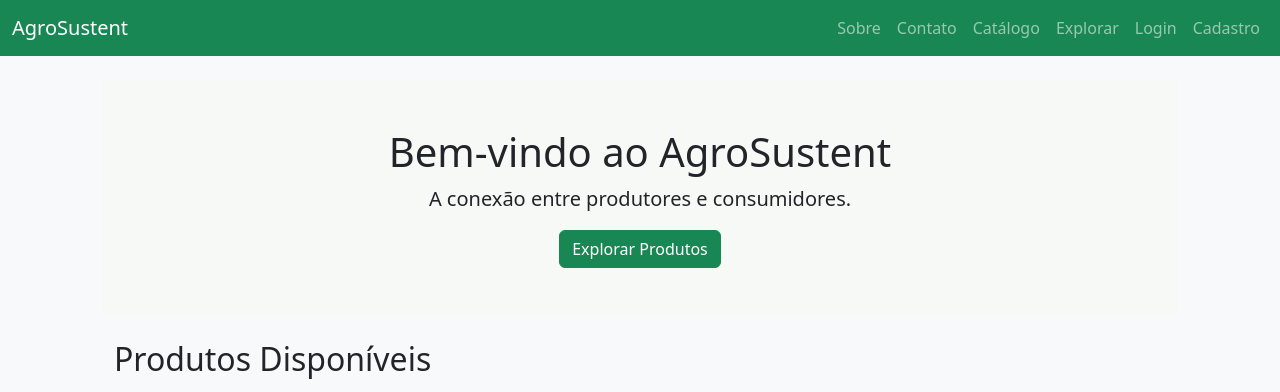
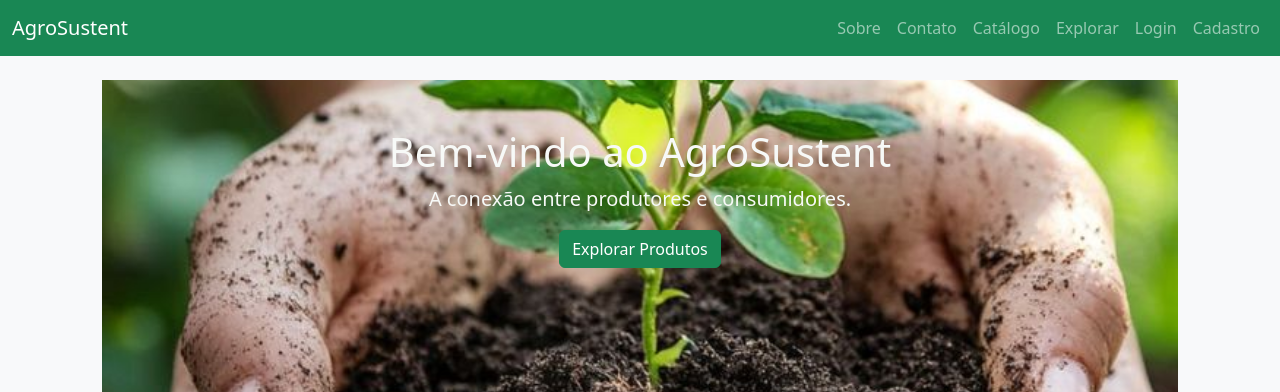
Before and after one commit to marianasantosmendes/AgroSustent, a Flask app: page / in a window 1280 px wide. Shown: the top 392 px of the page. Run offline with Flask 3, Linux system fonts and the light colour scheme.

Commit message:
Arruma nome das imagens, concerta arquivo products.json e corrige exibicao de imagem na aplicacao

```diff
--- a/app.py
+++ b/app.py
@@ -11,11 +11,13 @@ app.config["SQLALCHEMY_TRACK_MODIFICATIONS"] = False
 
 db = SQLAlchemy(app)
 
+
 class User(db.Model):
     id = db.Column(db.Integer, primary_key=True)
     name = db.Column(db.String(100), nullable=False)
     email = db.Column(db.String(120), unique=True, nullable=False)
     password = db.Column(db.String(200), nullable=False)
+
 
 class Product(db.Model):
     id = db.Column(db.Integer, primary_key=True)
@@ -26,45 +28,70 @@ class Product(db.Model):
     created_at = db.Column(db.DateTime, default=datetime.utcnow)
     imagem = db.Column(db.String(300), nullable=True)
 
+
 def current_user():
     if "user_id" in session:
         return User.query.get(session["user_id"])
     return None
 
-@app.route('/')
+
+@app.route("/")
 def index():
     produtos = Product.query.order_by(Product.created_at.desc()).all()
-    return render_template("index.html", title="Início", user=current_user(), produtos=produtos)
+    return render_template(
+        "index.html", title="Início", user=current_user(), produtos=produtos
+    )
 
-@app.route('/sobre')
+
+@app.route("/sobre")
 def sobre():
     return render_template("sobre.html", title="Sobre", user=current_user())
 
-@app.route('/catalogo')
-def catalogo ():
+
+@app.route("/catalogo")
+def catalogo():
     # leitura de filtros
-    q = request.args.get('q','').lower()
-    category = request.args.get('category','')
+    q = request.args.get("q", "").lower()
+    category = request.args.get("category", "")
     produtos = Product.query.order_by(Product.created_at.desc()).all()
     # aplicar filtros simples
     if q:
-        produtos = [p for p in produtos if q in (p.title or '').lower() or q in (p.description or '').lower()]
+        produtos = [
+            p
+            for p in produtos
+            if q in (p.title or "").lower() or q in (p.description or "").lower()
+        ]
     if category:
         produtos = [p for p in produtos if p.category == category]
     categories = sorted(list({p.category for p in Product.query.all() if p.category}))
-    return render_template("catalogo.html", title="Catalogo", user=current_user(), produtos=produtos, categories=categories)
+    return render_template(
+        "catalogo.html",
+        title="Catalogo",
+        user=current_user(),
+        produtos=produtos,
+        categories=categories,
+    )
 
-@app.route('/explorar')
+
+@app.route("/explorar")
 def explorar():
     produtos = Product.query.order_by(Product.created_at.desc()).all()
     categories = sorted(list({p.category for p in Product.query.all() if p.category}))
-    return render_template("explorar.html", title="Explorar", user=current_user(), produtos=produtos, categories=categories)
+    return render_template(
+        "explorar.html",
+        title="Explorar",
+        user=current_user(),
+        produtos=produtos,
+        categories=categories,
+    )
 
-@app.route('/contato')
+
+@app.route("/contato")
 def contato():
     return render_template("contato.html", title="Contato", user=current_user())
 
-@app.route('/cadastro', methods=["GET", "POST"])
+
+@app.route("/cadastro", methods=["GET", "POST"])
 def cadastro():
     if request.method == "POST":
         name = request.form["name"]
@@ -74,7 +101,9 @@ def cadastro():
         if User.query.filter_by(email=email).first():
             flash("E-mail já cadastrado!", "error")
         else:
-            user = User(name=name, email=email, password=generate_password_hash(password))
+            user = User(
+                name=name, email=email, password=generate_password_hash(password)
+            )
             db.session.add(user)
             db.session.commit()
             flash("Cadastro realizado com sucesso!", "success")
@@ -82,7 +111,8 @@ def cadastro():
 
     return render_template("cadastro.html", title="Cadastro", user=current_user())
 
-@app.route('/login', methods=["GET", "POST"])
+
+@app.route("/login", methods=["GET", "POST"])
 def login():
     if request.method == "POST":
         email = request.form["email"]
@@ -98,17 +128,20 @@ def login():
 
     return render_template("login.html", title="Login", user=current_user())
 
-@app.route('/logout')
+
+@app.route("/logout")
 def logout():
     session.pop("user_id", None)
     flash("Logout realizado!", "info")
     return redirect(url_for("index"))
+
 
 def load_products_from_json(path="products.json"):
     if not os.path.exists(path):
         return []
     with open(path, "r", encoding="utf-8") as f:
         return json.load(f)
+
 
 if __name__ == "__main__":
     with app.app_context():
@@ -117,11 +150,14 @@ if __name__ == "__main__":
         if Product.query.count() == 0:
             data = load_products_from_json("products.json")
             for p in data:
-                prod = Product(title=p.get("title") or p.get("nome"),
-                               description=p.get("description") or p.get("descricao"),
-                               price=p.get("price") or p.get("preco") or 0.0,
-                               category=p.get("category") or p.get("categoria"),
-                               imagem=p.get("imagem") or p.get("image") or p.get("imagem") )
+                prod = Product(
+                    id=p.get("id"),
+                    title=p.get("title"),
+                    description=p.get("description"),
+                    price=p.get("price"),
+                    category=p.get("category"),
+                    imagem=p.get("imagem"),
+                )
                 db.session.add(prod)
             db.session.commit()
     app.run(debug=True)
--- a/products.json
+++ b/products.json
@@ -5,7 +5,7 @@
     "description": "Tomate fresco orgânico",
     "price": 8.5,
     "category": "Hortaliças",
-    "imagem": "static/imges.jpg"
+    "imagem": "static/img/tomate.jpeg"
   },
   {
     "id": 2,
@@ -13,7 +13,7 @@
     "description": "Ovo de galinha caipira - unidade",
     "price": 0.8,
     "category": "Granja",
-    "imagem": "static/img/placeholder.png"
+    "imagem": "static/img/ovo.jpeg"
   },
   {
     "id": 3,
@@ -21,7 +21,7 @@
     "description": "Queijo de leite cru",
     "price": 25.0,
     "category": "Laticínios",
-    "imagem": "static/img/placeholder.png"
+    "imagem": "static/img/queijo.jpeg"
   },
   {
     "id": 4,
@@ -29,7 +29,7 @@
     "description": "Alface fresca",
     "price": 3.2,
     "category": "Hortaliças",
-    "imagem": "static/img/placeholder.png"
+    "imagem": "static/img/alface.jpeg"
   },
   {
     "id": 5,
@@ -37,7 +37,6 @@
     "description": "Batata orgânica",
     "price": 4.0,
     "category": "Hortaliças",
-    "imagem": "static/img/placeholder.png"
+    "imagem": "static/img/batata.jpg"
   }
-
 ]
--- a/templates/explorar.html
+++ b/templates/explorar.html
@@ -7,7 +7,7 @@
 <div class="d-flex flex-wrap gap-3 mb-4">
   {% for p in produtos[:4] %}
   <div class="card" style="width:180px;">
-    <img src="{{ p.imagem or url_for('static', filename='img/placeholder.png') }}" class="card-img-top" style="height:100px;object-fit:cover;">
+    <img src="{{ p.imagem }}" class="card-img-top" style="height:100px;object-fit:cover;">
     <div class="card-body p-2">
       <h6 class="card-title mb-1">{{ p.title }}</h6>
       <p class="mb-0 small">R$ {{ '%.2f'|format(p.price) }}</p>
--- a/templates/index.html
+++ b/templates/index.html
@@ -1,17 +1,17 @@
 {% extends "base.html" %}
 {% block content %}
-<div class="text-center py-5" style="background:#f7f9f7;">
-  <h1>Bem-vindo ao AgroSustent</h1>
-  <p class="lead">A conexão entre produtores e consumidores.</p>
+<div class="text-center py-5" style="background:#f7f9f7; background-image: url('{{ url_for('static', filename='img/fundo.jpeg') }}'); background-repeat: no-repeat; background-size: cover; background-position: center; height: 50vh; width: 100%;">
+  <h1 style="color: #f7f9f7;">Bem-vindo ao AgroSustent</h1>
+  <p class="lead" style="color: #f7f9f7;">A conexão entre produtores e consumidores.</p>
   <a class="btn btn-success" href="{{ url_for('catalogo') }}">Explorar Produtos</a>
 </div>
 
-<div class="container mt-4">
+<div class="container mt-4 text-center">
   <h2 class="mb-3">Produtos Disponíveis</h2>
   <div class="d-flex flex-wrap gap-3">
     {% for p in produtos %}
     <div class="card" style="width:220px;">
-      <img src="{{ p.imagem or url_for('static', filename='img/placeholder.png') }}" style="height:140px;object-fit:cover;">
+      <img src="{{ p.imagem }}" style="height:140px;object-fit:cover;">
       <div class="card-body">
         <h5>{{ p.title }}</h5>
         <p class="mb-1 small">{{ p.description }}</p>
```
Also changed, not shown: static/img/alface.jpeg (added), static/img/batata.jpg (renamed from static/img/Potatoes.jpg), static/img/fundo.jpeg (added), static/img/logo.jpeg (added), static/img/ovo.jpeg (added), static/img/queijo.jpeg (added), static/img/tomate.jpeg (added), 1 other file.
